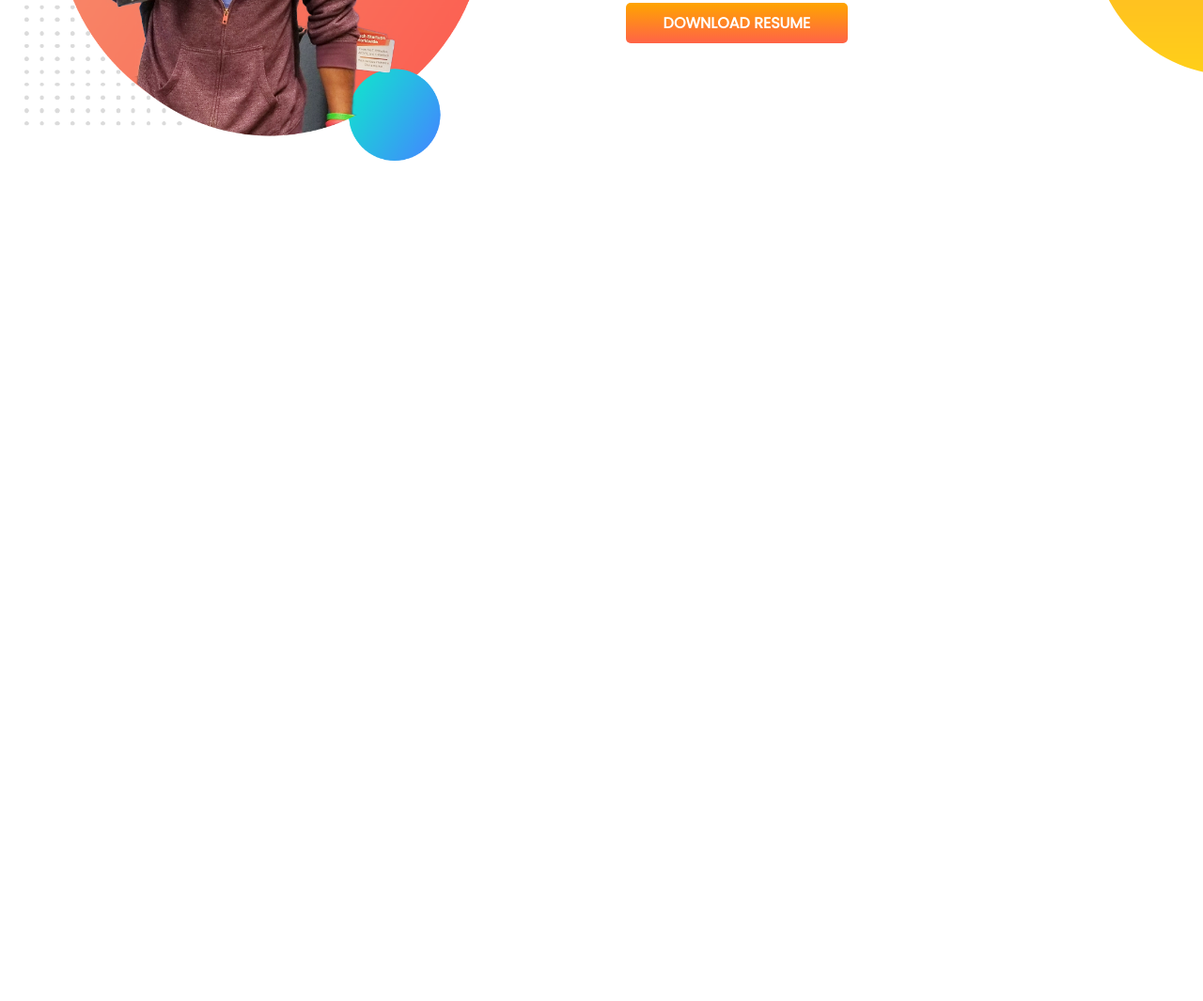
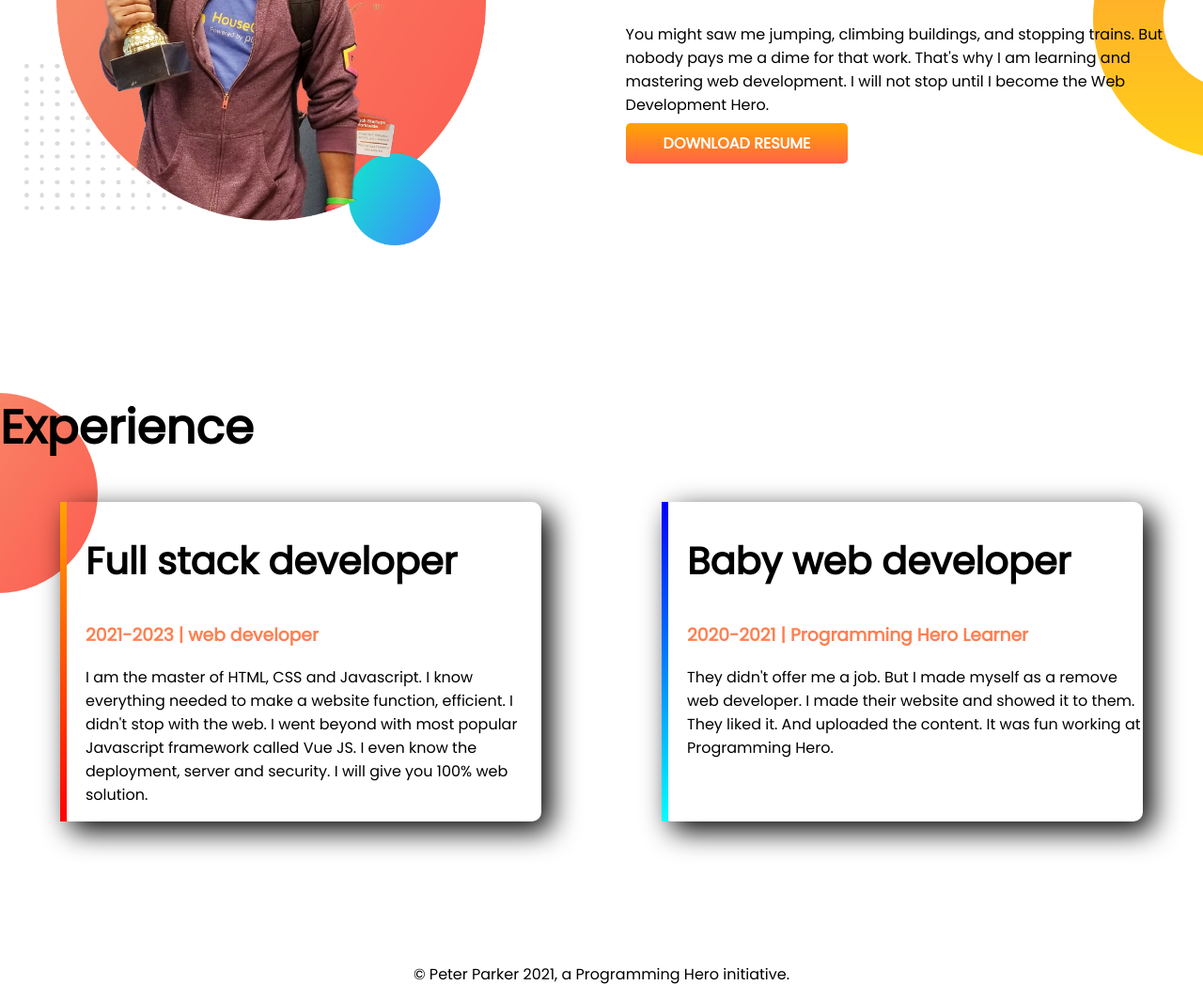
Before and after one commit to muhsina1/developer-portfolio, a plain HTML site: page index.html in a window 1280 px wide. Shown: the part 946-2011 px from the top of the page at 94% size. Before the commit the page ends 1274 px from the top, so only its background shows below. Drawn offline with Linux system fonts and the light colour scheme.

Commit message:
footer and experience added

```diff
--- a/index.html
+++ b/index.html
@@ -11,7 +11,7 @@
     <link rel="stylesheet" href="style.css">
 </head>
 <body>
-   <section class="top-banner">
+   <section class="top-banner flexible-container">
     <div class="half-width">
         <h1>WELCOME TO</h1>
     <h1 ><span class="orange-color">Jhankar Mahbub</span> World</h1>
@@ -23,7 +23,7 @@
         <img src="developer-portfolio-master/images/jhanker-bg.png">
     </div>
    </section>
-   <section class="dream-big">
+   <section class="dream-big flexible-container">
        <div class="half-width">
            <img src="developer-portfolio-master/images/jhankar.png">
        </div>
@@ -35,5 +35,25 @@
        </div>
 
    </section>
+   <section class="experience-area">
+       <h1>Experience</h1>
+        <div class="flexible-container">
+            <div id="full-stack-experience" class="experience-item">
+                <h2>Full stack developer</h2>
+                <h3 class="orange-color">2021-2023 | web developer</h3>
+                <p>I am the master of HTML, CSS and Javascript. I know everything needed to make a website function, efficient. I didn't stop with the web. I went beyond with most popular Javascript framework called Vue JS. I even know the deployment, server and security. I will give you 100% web solution.</p>
+            </div>
+            <div id="wev-dev-experience" class="experience-item">
+                <h2>Baby web developer</h2>
+                <h3 class="orange-color">2020-2021 | Programming Hero Learner</h3>
+                <p>They didn't offer me a job. But I made myself as a remove web developer. I made their website and showed it to them. They liked it. And uploaded the content. It was fun working at Programming Hero.</p>
+
+            </div>
+        </div>
+
+   </section>
+   <footer>
+       <p>© Peter Parker 2021, a Programming Hero initiative.</p>
+   </footer>
 </body>
 </html>
--- a/style.css
+++ b/style.css
@@ -5,11 +5,14 @@ body{
 h1{
     font-size: 50px;
 }
+h2{
+    font-size: 40px;
+}
 .orange-color{
     color: coral;
 
 }
-section{
+.flexible-container{
     display: flex;
     margin-bottom: 150px;
 }
@@ -37,3 +40,29 @@ section{
    background-repeat: no-repeat;
    background-position: right;
 }
+.experience-area{
+    background-image: url(developer-portfolio-master/images/exp-bg.png);
+    background-repeat: no-repeat;
+
+}
+.experience-item{
+    width: 40%;
+    margin-left: 5%;
+    margin-right: 5%;
+    box-shadow: 10px 10px 30px;
+    padding-left: 20px;
+    border-radius: 10px;
+}
+#wev-dev-experience{
+    border-left: 7px solid;
+    border-image: linear-gradient(blue, cyan);
+    border-image-slice: 1;
+}
+#full-stack-experience{
+    border-left: 7px solid;
+    border-image: linear-gradient(orange, red);
+    border-image-slice: 1;
+}
+footer p{
+    text-align: center;
+}
```
